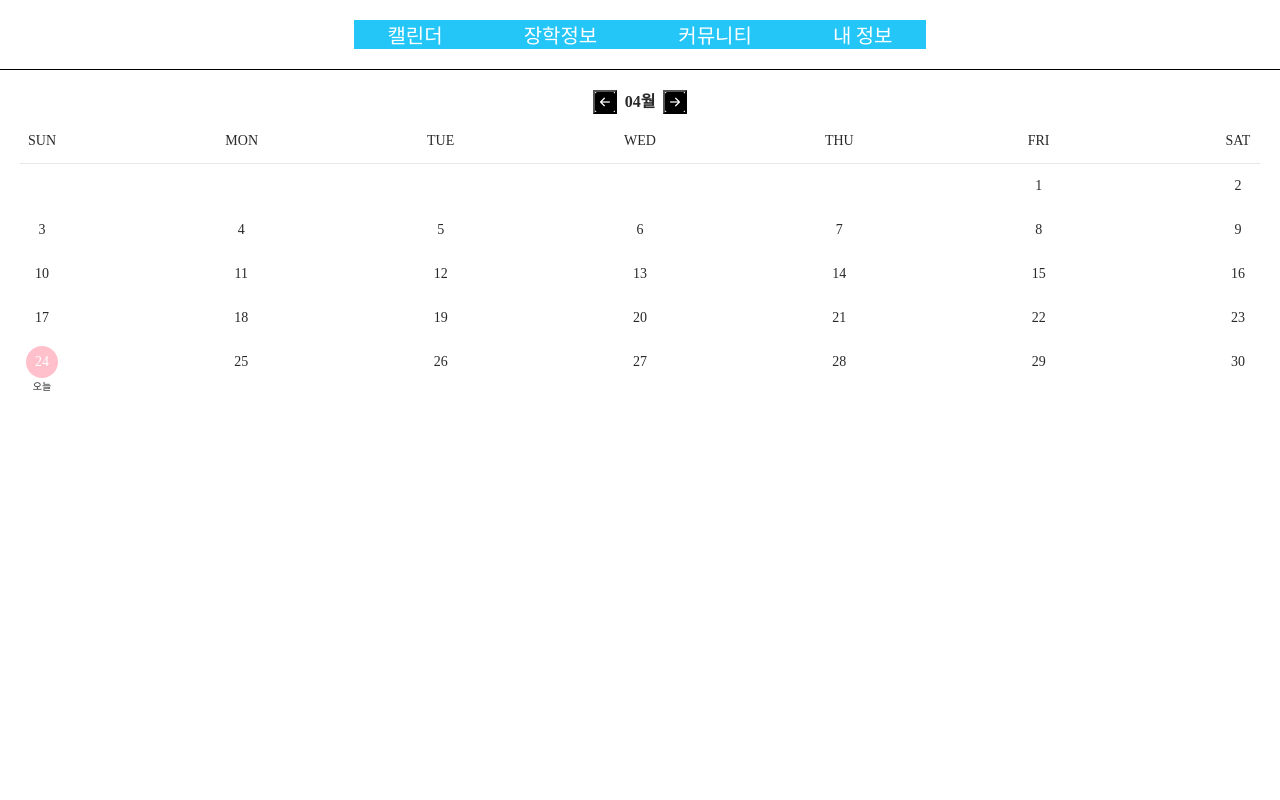
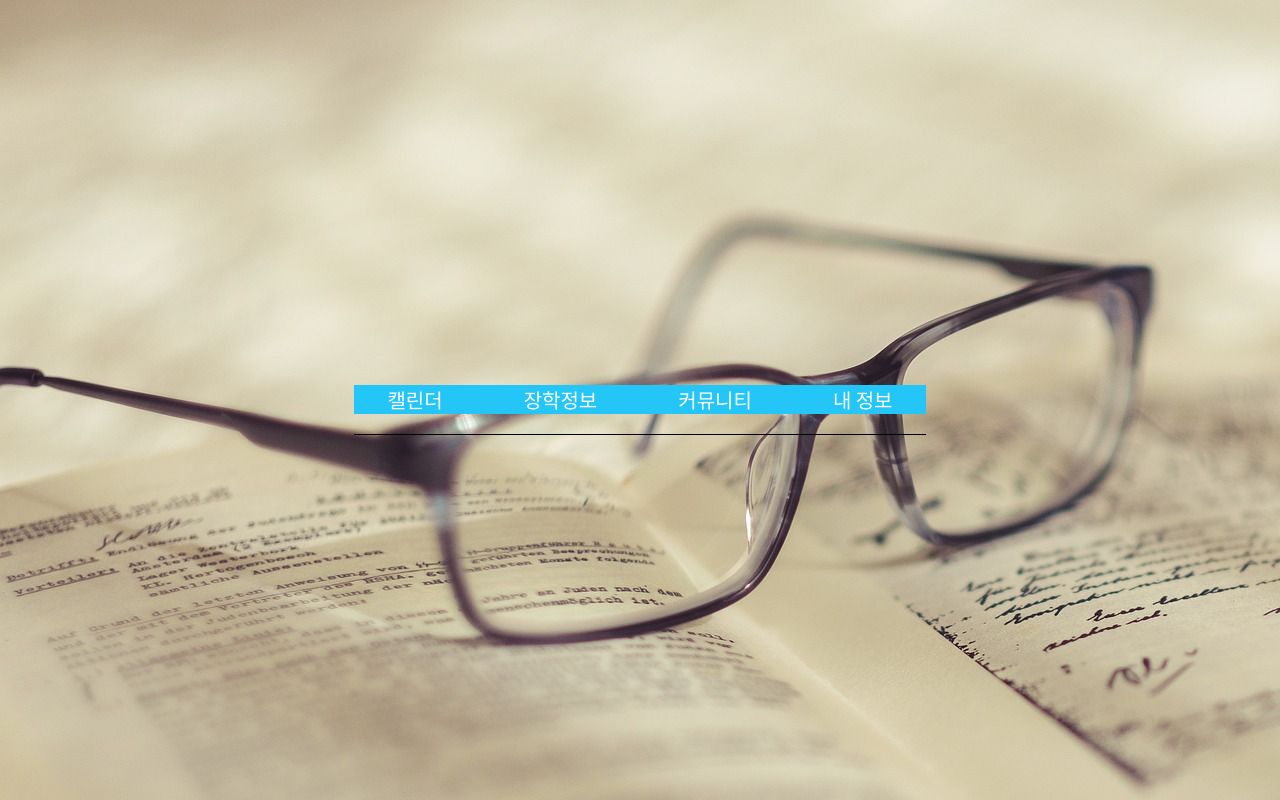
Before and after one commit to Capstone-2022-15/CapstoneProject, a React (Create React App) app in the folder client/: page /calendar in a window 1280 px wide. Built offline with nearby package versions, Linux system fonts and the light colour scheme; the HTML template or start-up script is replaced by a standard one.

Commit message:
220424 타이틀 조정
# 캘린더 더미 파일로 조정
# 타이틀 사진 추가, flex 배치

```diff
--- /dev/null
+++ b/client/src/css/Login.css
@@ -0,0 +1,19 @@
+html {
+  width: 100vw;
+  height: 100vh;
+  margin: 0;
+  display: flex;
+  align-items: center;
+  justify-content: center;
+  background-image: url("../img/reading-ge665f3969_1920.jpg");
+}
+.App {
+  width: 100%;
+  height: 100%;
+  display: flex;
+  align-items: center;
+  justify-content: center;
+  flex-direction: column;
+}
+.title {
+}
--- a/client/src/pages/Calendar.js
+++ b/client/src/pages/Calendar.js
@@ -7,95 +7,95 @@ import previous from "../img/bi_arrow-left-square-fill.png";
 import next from "../img/bi_arrow-right-square-fill.png";
 
 function Calendar() {
-  const dayjs = require("dayjs");
-  const weekday = require("dayjs/plugin/weekday");
-  const isoWeek = require("dayjs/plugin/isoWeek");
-  const weekOfYear = require("dayjs/plugin/weekOfYear");
+  //   const dayjs = require("dayjs");
+  //   const weekday = require("dayjs/plugin/weekday");
+  //   const isoWeek = require("dayjs/plugin/isoWeek");
+  //   const weekOfYear = require("dayjs/plugin/weekOfYear");
 
-  dayjs.extend(weekday);
-  dayjs.extend(isoWeek);
-  dayjs.extend(weekOfYear);
+  //   dayjs.extend(weekday);
+  //   dayjs.extend(isoWeek);
+  //   dayjs.extend(weekOfYear);
 
-  const today = dayjs();
-  const [viewDate, setViewDate] = useState(dayjs());
-  const [selectDate, setSelectDate] = useState(dayjs());
+  //   const today = dayjs();
+  //   const [viewDate, setViewDate] = useState(dayjs());
+  //   const [selectDate, setSelectDate] = useState(dayjs());
 
-  const createCalendar = () => {
-    const startWeek = viewDate.startOf("month").week();
-    const endWeek =
-      viewDate.endOf("month").week() === 1
-        ? 53
-        : viewDate.endOf("month").week();
-    let calender = [];
+  //   const createCalendar = () => {
+  //     const startWeek = viewDate.startOf("month").week();
+  //     const endWeek =
+  //       viewDate.endOf("month").week() === 1
+  //         ? 53
+  //         : viewDate.endOf("month").week();
+  //     let calender = [];
 
-    for (let week = startWeek; week <= endWeek; week++) {
-      calender.push(
-        <div className="row" key={week}>
-          {Array(7)
-            .fill(0)
-            .map((n, i) => {
-              let current = viewDate
-                .startOf("week")
-                .week(week)
-                .add(n + i, "day");
-              if (viewDate.format("MM") === "12") {
-                current = viewDate
-                  .startOf("week")
-                  .week(week - 52)
-                  .add(n + i, "day");
-              }
-              // 현재 날짜 (기준)
-              let isSelected =
-                selectDate.format("YYYYMMDD") === current.format("YYYYMMDD")
-                  ? "selected"
-                  : "";
-              let isToday =
-                today.format("YYYYMMDD") === current.format("YYYYMMDD")
-                  ? "today"
-                  : "";
-              let isNone =
-                current.format("MM") === viewDate.format("MM") ? "" : "none";
-              return (
-                <>
-                  <div className={`box`} key={`${week}_${i}`}>
-                    <div
-                      className={`text ${isSelected} ${isToday} ${isNone}`}
-                      onClick={() => {
-                        setSelectDate(current);
-                      }}
-                    >
-                      <span className={`day`}>{current.format("D")}</span>
-                      {isToday ? (
-                        <span className="isToday">오늘</span>
-                      ) : isSelected ? (
-                        <span className="isSelected"></span>
-                      ) : null}
-                    </div>
-                  </div>
-                </>
-              );
-            })}
-        </div>
-      );
-    }
-    return calender;
-  };
+  //     for (let week = startWeek; week <= endWeek; week++) {
+  //       calender.push(
+  //         <div className="row" key={week}>
+  //           {Array(7)
+  //             .fill(0)
+  //             .map((n, i) => {
+  //               let current = viewDate
+  //                 .startOf("week")
+  //                 .week(week)
+  //                 .add(n + i, "day");
+  //               if (viewDate.format("MM") === "12") {
+  //                 current = viewDate
+  //                   .startOf("week")
+  //                   .week(week - 52)
+  //                   .add(n + i, "day");
+  //               }
+  //               // 현재 날짜 (기준)
+  //               let isSelected =
+  //                 selectDate.format("YYYYMMDD") === current.format("YYYYMMDD")
+  //                   ? "selected"
+  //                   : "";
+  //               let isToday =
+  //                 today.format("YYYYMMDD") === current.format("YYYYMMDD")
+  //                   ? "today"
+  //                   : "";
+  //               let isNone =
+  //                 current.format("MM") === viewDate.format("MM") ? "" : "none";
+  //               return (
+  //                 <>
+  //                   <div className={`box`} key={`${week}_${i}`}>
+  //                     <div
+  //                       className={`text ${isSelected} ${isToday} ${isNone}`}
+  //                       onClick={() => {
+  //                         setSelectDate(current);
+  //                       }}
+  //                     >
+  //                       <span className={`day`}>{current.format("D")}</span>
+  //                       {isToday ? (
+  //                         <span className="isToday">오늘</span>
+  //                       ) : isSelected ? (
+  //                         <span className="isSelected"></span>
+  //                       ) : null}
+  //                     </div>
+  //                   </div>
+  //                 </>
+  //               );
+  //             })}
+  //         </div>
+  //       );
+  //     }
+  //     return calender;
+  //   };
 
-  const changegeMonth = (date, changeString) => {
-    switch (changeString) {
-      case "add":
-        return setViewDate(viewDate.add(1, "month"));
-      case "subtract":
-        return setViewDate(viewDate.subtract(1, "month"));
-      default:
-        return date;
-    }
-  };
+  //   const changegeMonth = (date, changeString) => {
+  //     switch (changeString) {
+  //       case "add":
+  //         return setViewDate(viewDate.add(1, "month"));
+  //       case "subtract":
+  //         return setViewDate(viewDate.subtract(1, "month"));
+  //       default:
+  //         return date;
+  //     }
+  //   };
 
   return (
     <>
       <Header />
-      <div>
+      {/* <div>
         <StyledHeader>
           <button
             className="previous_icon"
@@ -133,105 +133,105 @@ function Calendar() {
           </div>
           <div>{createCalendar()}</div>
         </StyledBody>
-      </div>
+      </div> */}
     </>
   );
 }
 
 export default Calendar;
 
-const StyledHeader = styled.div`
-  display: flex;
-  justify-content: center;
-  align-content: center;
-  margin: 20px;
-  .thisMonth {
-    font-weight: 700;
-    color: #292929;
-    line-height: 24px;
-  }
-  button {
-    width: 24px;
-    margin: 0 8px;
-  }
-  .previous_icon {
-    width: 24px;
-    height: 24px;
-    background: url(${previous}) center no-repeat;
-  }
-  .next_icon {
-    width: 24px;
-    height: 24px;
-    background: url(${next}) center no-repeat;
-  }
-`;
+// const StyledHeader = styled.div`
+//   display: flex;
+//   justify-content: center;
+//   align-content: center;
+//   margin: 20px;
+//   .thisMonth {
+//     font-weight: 700;
+//     color: #292929;
+//     line-height: 24px;
+//   }
+//   button {
+//     width: 24px;
+//     margin: 0 8px;
+//   }
+//   .previous_icon {
+//     width: 24px;
+//     height: 24px;
+//     background: url(${previous}) center no-repeat;
+//   }
+//   .next_icon {
+//     width: 24px;
+//     height: 24px;
+//     background: url(${next}) center no-repeat;
+//   }
+// `;
 
-const StyledBody = styled.div`
-  text-align: center;
-  margin: 20px;
-  .row {
-    display: flex;
-    justify-content: space-between;
-    align-items: center;
-    cursor: pointer;
-    width: 100%;
-  }
-  .row.week {
-    height: 30px;
-    border-bottom: 1px solid #e8e8e8;
-  }
-  .row .box {
-    width: 32px;
-    height: 32px;
-    margin: 6px 6px;
-    font-size: 14px;
-  }
-  .text {
-    position: static;
-    width: 32px;
-    height: 32px;
-    color: #292929;
-  }
-  .holiday,
-  .grayed {
-    color: #484848;
-    pointer-events: none;
-  }
-  .day {
-    position: relative;
-    display: flex;
-    align-items: center;
-    justify-content: center;
-    width: 32px;
-    height: 32px;
-  }
-  .selected {
-    width: 32px;
-    height: 32px;
-    border-radius: 50%;
-    background: pink;
-    font-weight: 700;
-    color: #fff;
-  }
-  .today {
-    border-radius: 50%;
-    font-weight: 500;
-    /* color: pink; */
-    background: pink;
-  }
-  .isSelected {
-    position: relative;
-    color: pink;
-    font-size: 10px;
-    font-weight: 400;
-  }
-  .isToday {
-    position: relative;
-    color: #292929;
-    font-size: 10px;
-    font-weight: 400;
-  }
-  .none {
-    display: none;
-  }
-`;
+// const StyledBody = styled.div`
+//   text-align: center;
+//   margin: 20px;
+//   .row {
+//     display: flex;
+//     justify-content: space-between;
+//     align-items: center;
+//     cursor: pointer;
+//     width: 100%;
+//   }
+//   .row.week {
+//     height: 30px;
+//     border-bottom: 1px solid #e8e8e8;
+//   }
+//   .row .box {
+//     width: 32px;
+//     height: 32px;
+//     margin: 6px 6px;
+//     font-size: 14px;
+//   }
+//   .text {
+//     position: static;
+//     width: 32px;
+//     height: 32px;
+//     color: #292929;
+//   }
+//   .holiday,
+//   .grayed {
+//     color: #484848;
+//     pointer-events: none;
+//   }
+//   .day {
+//     position: relative;
+//     display: flex;
+//     align-items: center;
+//     justify-content: center;
+//     width: 32px;
+//     height: 32px;
+//   }
+//   .selected {
+//     width: 32px;
+//     height: 32px;
+//     border-radius: 50%;
+//     background: pink;
+//     font-weight: 700;
+//     color: #fff;
+//   }
+//   .today {
+//     border-radius: 50%;
+//     font-weight: 500;
+//     /* color: pink; */
+//     background: pink;
+//   }
+//   .isSelected {
+//     position: relative;
+//     color: pink;
+//     font-size: 10px;
+//     font-weight: 400;
+//   }
+//   .isToday {
+//     position: relative;
+//     color: #292929;
+//     font-size: 10px;
+//     font-weight: 400;
+//   }
+//   .none {
+//     display: none;
+//   }
+// `;
--- a/client/src/pages/Login.js
+++ b/client/src/pages/Login.js
@@ -2,6 +2,7 @@ import React, { useState } from "react";
 import InputBox from "../components/InputBoxDom";
 import ModalDom from "../components/ModalDom";
 import { Link } from "react-router-dom";
+import "../css/Login.css";
 
 function Login() {
   const [isModalOn, setIsModalOn] = useState(false);
@@ -15,8 +16,7 @@ function Login() {
 
   return (
     <div className="App">
-      <h1>로그인 페이지</h1>
-      <div>
+      <div className="title">로그인 페이지</div>
       <button className="loginBtn" onClick={openModal}>
         로그인
       </button>
@@ -26,7 +26,6 @@ function Login() {
           handleModal={closeModal}
         />
       )}
-      </div>
       <button>비밀번호 찾기</button>
       <button>회원가입</button>
     </div>
```
Also changed, not shown: client/src/img/reading-ge665f3969_1920.jpg (added). Lines whose indentation alone changed are shown as unchanged.
